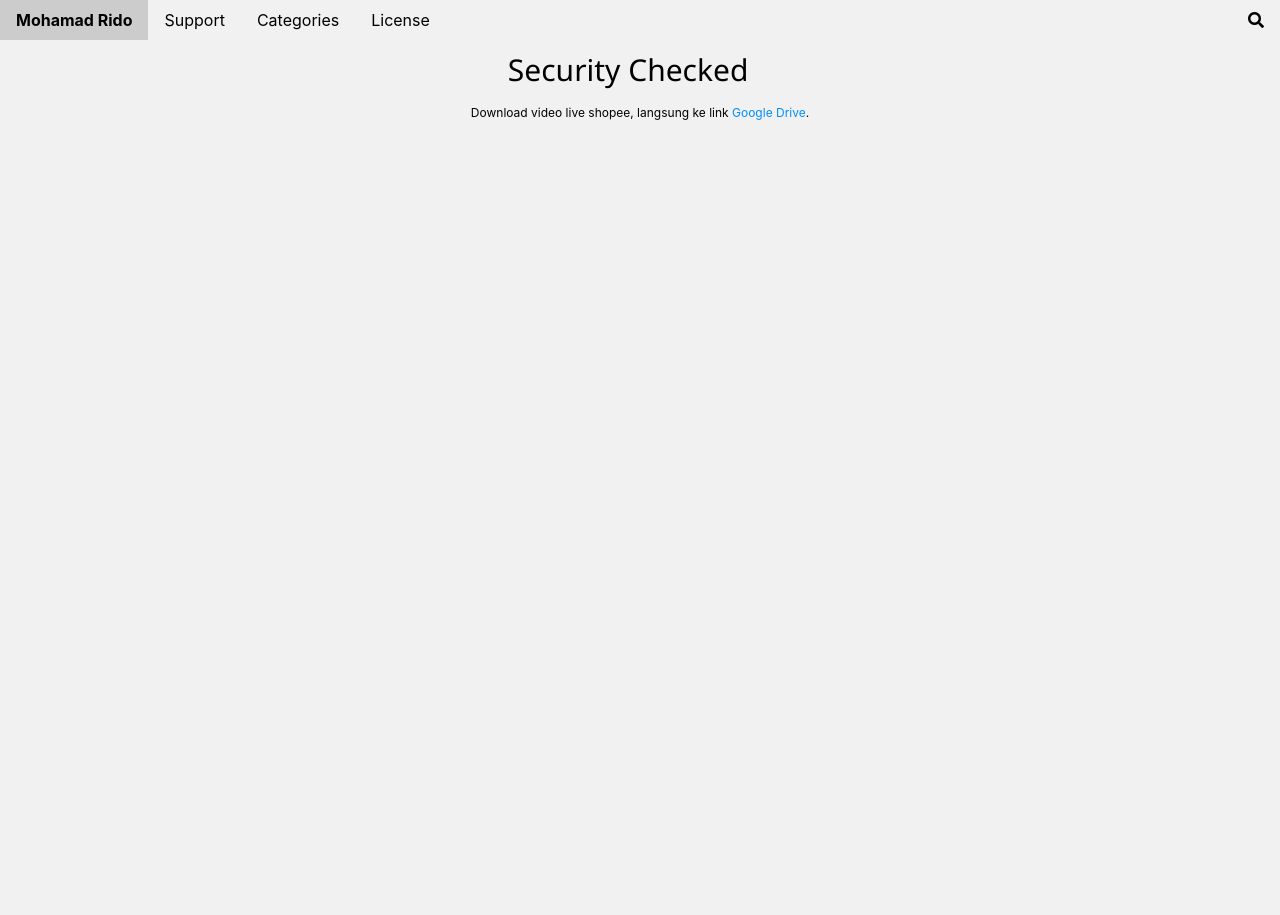
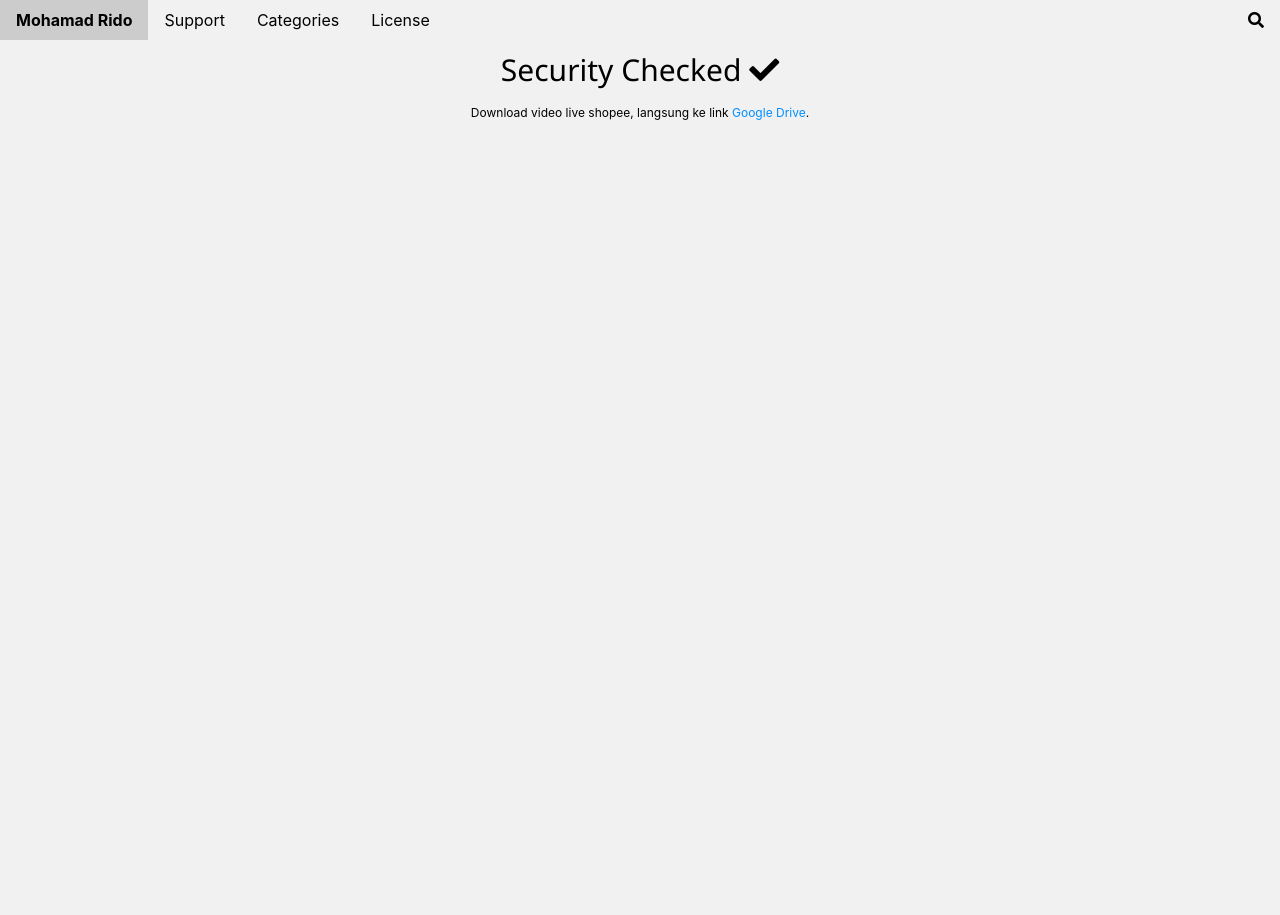
Before and after one commit to artslinux/nudc33ycmqc, a Jekyll site: the page live.html, which Jekyll copies as it is, in a window 1280 px wide. Built offline with Jekyll 4.4.1, drawn with Linux system fonts in a browser that asks for light colours.

Commit message:
Update live.html

```diff
--- a/live.html
+++ b/live.html
@@ -49,7 +49,7 @@
 </div>
 <div class="page-container">
 <div style="text-align: center;">
-  <h2>Security Checked <svg class="f02" height="16" viewBox="0 0 24 24" width="16"><path d=""></path></svg></h2>
+  <h2>Security Checked <i class="fa fa-check"></i></h2>
   <p>Download video live shopee, langsung ke link <a style="color: #008eff;" href="https://drive.google.com/drive/folders/1ySPZyTlZRetSbZpR7iJHIHSo0YdJB9ZI">Google Drive</a>.
   </p>
 </div>
```
